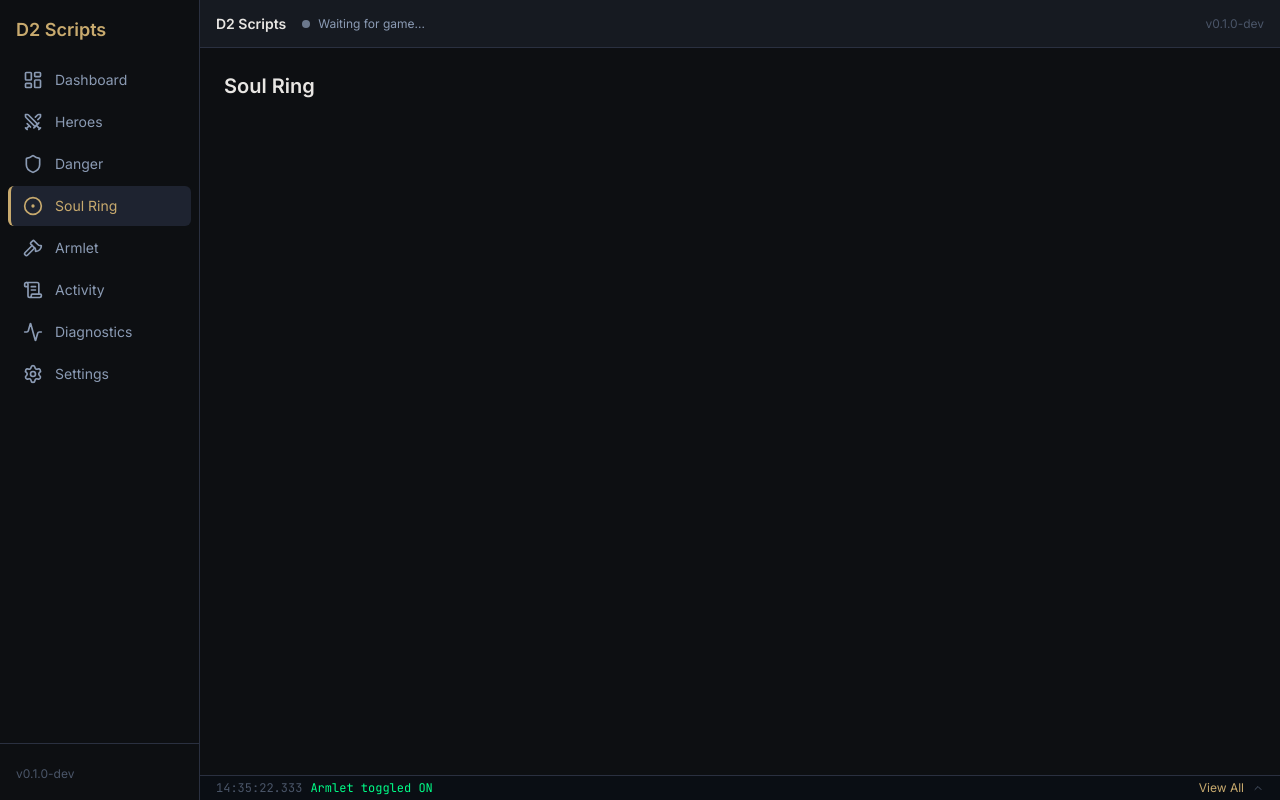
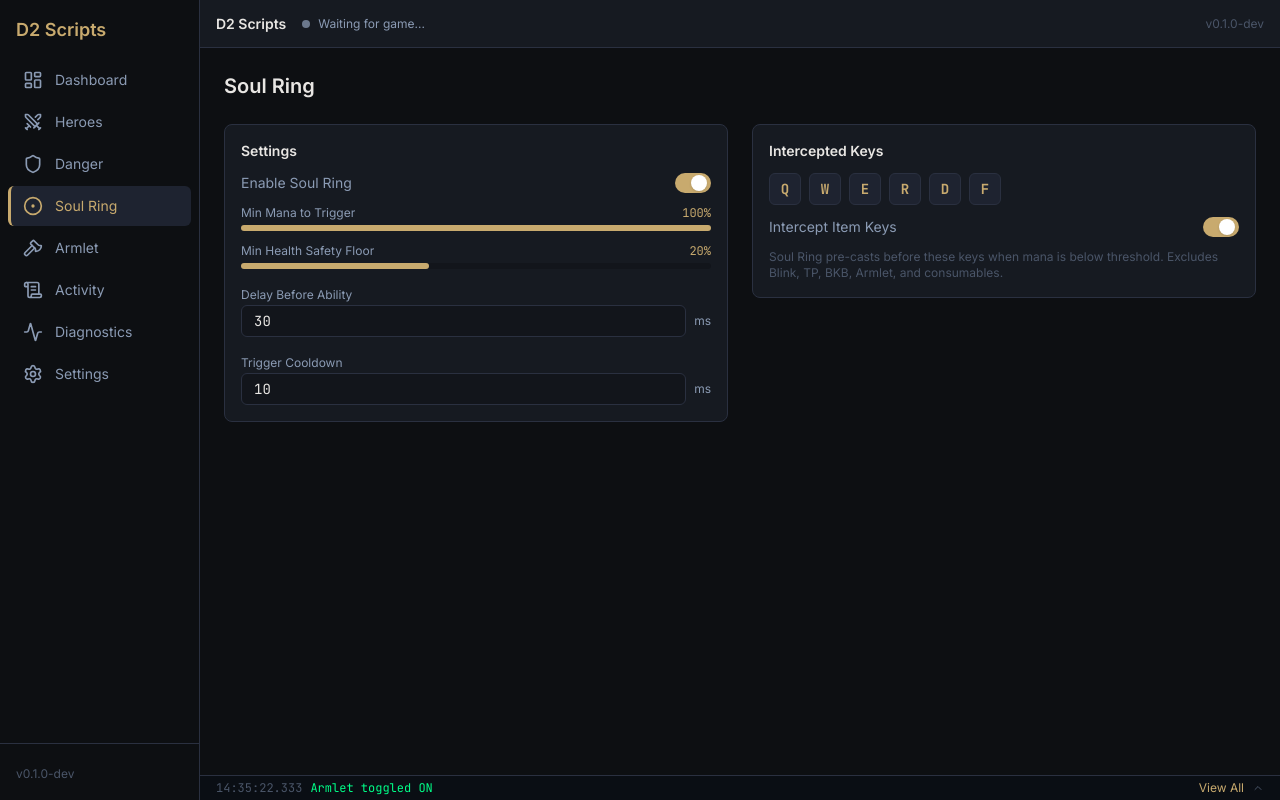
Before and after one commit to zfael/dota2-scripts, a React (Vite) app in the folder src-ui/: page /soul-ring in a window 1280 px wide. Built offline with nearby package versions, Linux system fonts and the light colour scheme.

Commit message:
feat(ui): implement Soul Ring page

```diff
--- a/src-ui/src/pages/SoulRing.tsx
+++ b/src-ui/src/pages/SoulRing.tsx
@@ -1,3 +1,53 @@
+import { Card } from "../components/common/Card";
+import { Toggle } from "../components/common/Toggle";
+import { Slider } from "../components/common/Slider";
+import { NumberInput } from "../components/common/NumberInput";
+import { useConfigStore } from "../stores/configStore";
+
 export default function SoulRing() {
-  return <div className="p-6"><h2 className="text-xl font-semibold">Soul Ring</h2></div>;
+  const config = useConfigStore((s) => s.config.soul_ring);
+  const update = (updates: Partial<typeof config>) =>
+    useConfigStore.getState().updateConfig("soul_ring", updates);
+
+  return (
+    <div className="space-y-6 p-6">
+      <h2 className="text-xl font-semibold">Soul Ring</h2>
+
+      <div className="grid grid-cols-1 gap-6 lg:grid-cols-2">
+        <div className="space-y-4">
+          <Card title="Settings">
+            <Toggle label="Enable Soul Ring" checked={config.enabled} onChange={(v) => update({ enabled: v })} />
+            <Slider label="Min Mana to Trigger" value={config.min_mana_percent} min={0} max={100} onChange={(v) => update({ min_mana_percent: v })} suffix="%" />
+            <Slider label="Min Health Safety Floor" value={config.min_health_percent} min={0} max={50} onChange={(v) => update({ min_health_percent: v })} suffix="%" />
+            <NumberInput label="Delay Before Ability" value={config.delay_before_ability_ms} onChange={(v) => update({ delay_before_ability_ms: v })} suffix="ms" />
+            <NumberInput label="Trigger Cooldown" value={config.trigger_cooldown_ms} onChange={(v) => update({ trigger_cooldown_ms: v })} suffix="ms" />
+          </Card>
+        </div>
+
+        <div className="space-y-4">
+          <Card title="Intercepted Keys">
+            <div className="flex flex-wrap gap-2">
+              {config.ability_keys.map((key) => (
+                <span
+                  key={key}
+                  className="flex h-8 w-8 items-center justify-center rounded-md border border-border bg-elevated font-mono text-sm font-semibold text-gold"
+                >
+                  {key.toUpperCase()}
+                </span>
+              ))}
+            </div>
+            <Toggle
+              label="Intercept Item Keys"
+              checked={config.intercept_item_keys}
+              onChange={(v) => update({ intercept_item_keys: v })}
+            />
+            <p className="text-xs text-muted">
+              Soul Ring pre-casts before these keys when mana is below threshold.
+              Excludes Blink, TP, BKB, Armlet, and consumables.
+            </p>
+          </Card>
+        </div>
+      </div>
+    </div>
+  );
 }
```
